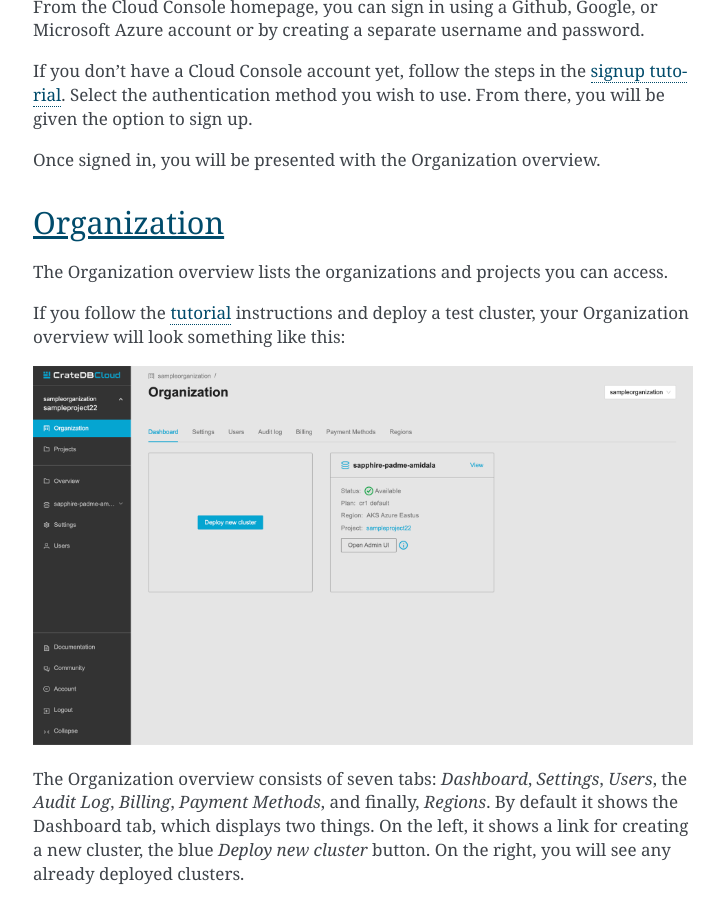
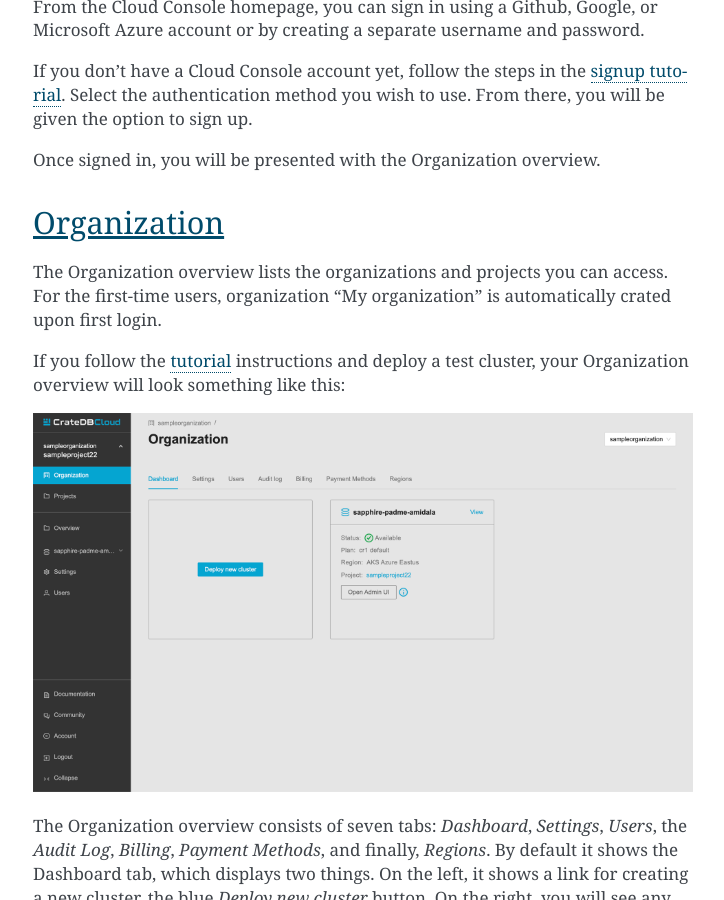
Before and after one commit to crate/cloud-reference, a Sphinx documentation site: the page built from docs/overview.rst, in a window 1280 px wide and 900 px high, scrolled down 1947 px. Shown: the whole window, without its empty margins (387-1111 px from the left). Built offline with Sphinx 7.4.7, drawn with Linux system fonts in a browser that asks for light colours.

Commit message:
Small edit

```diff
--- a/docs/overview.rst
+++ b/docs/overview.rst
@@ -61,6 +61,8 @@
 ============
 
 The Organization overview lists the organizations and projects you can access.
+For the first-time users, organization "My organization" is automatically
+crated upon first login.
 
 If you follow the `tutorial`_ instructions and deploy a test cluster, your
 Organization overview will look something like this:
@@ -97,10 +99,10 @@
 .. image:: _assets/img/organization-settings.png
    :alt: Cloud Console organization settings tab
 
-By clicking the *Edit* button next to the organization, you can rename it. Here
-you can also set the email address for notifications and indicate whether you
-want to receive them or not. To create or delete organizations, or to switch
-organization, go to your :ref:`Account <overview-account>` instead.
+By clicking the *Edit* button next to the organization, you can rename it.
+Here you can also set the email address for notifications and indicate whether
+you want to receive them or not. To create or delete organizations, or to
+switch organization, go to your :ref:`Account <overview-account>` instead.
 
 
 .. _overview-org-users:
```
